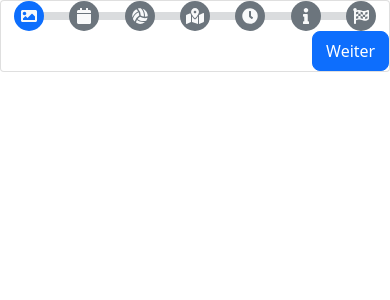
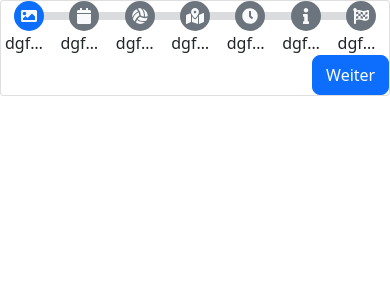
Before and after one commit to MBD-Team/CustomMBDComponents, a Vue app: page / in a window 390 px wide. Shown: the top 300 px of the page. Built offline with nearby package versions, Linux system fonts and the light colour scheme; what vue3-touch-events would draw is missing.

Commit message:
make step.title responsiv

```diff
--- a/src/App.vue
+++ b/src/App.vue
@@ -1,14 +1,14 @@
 <template>
-  <div class="card">
+  <div class="card w-100">
     <Wizard
       :steps="[
-        { iconName: 'image' },
-        { iconName: 'calendar' },
-        { iconName: 'volleyball-ball' },
-        { iconName: 'map-marked-alt' },
-        { iconName: 'clock' },
-        { iconName: 'info' },
-        { iconName: 'flag-checkered' },
+        { iconName: 'image', title: 'dgfdfdfdfdfjkfgfg' },
+        { iconName: 'calendar', title: 'dgfdfdfdfdfjkfgfg' },
+        { iconName: 'volleyball-ball', title: 'dgfdfdfdfdfjkfgfg' },
+        { iconName: 'map-marked-alt', title: 'dgfdfdfdfdfjkfgfg' },
+        { iconName: 'clock', title: 'dgfdfdfdfdfjkfgfg' },
+        { iconName: 'info', title: 'dgfdfdfdfdfjkfgfg' },
+        { iconName: 'flag-checkered', title: 'dgfdfdfdfdfjkfgfg' },
       ]"
     ></Wizard>
   </div>
--- a/src/components/Wizard.vue
+++ b/src/components/Wizard.vue
@@ -1,7 +1,7 @@
 <template>
   <div
     ref="stepSelectorElem"
-    class="d-grid w-100"
+    class="d-grid"
     style="margin-top: -20px; padding-top: 20px"
     :style="{ height: 0, gridTemplateColumns: steps.map(_ => '1fr').join(' ') }"
   >
@@ -16,7 +16,7 @@
       />
     </template>
   </div>
-  <div class="d-grid w-100" :style="{ gridTemplateColumns: steps.map(_ => '1fr').join(' ') }">
+  <div class="d-grid" :style="{ gridTemplateColumns: steps.map(_ => '1fr').join(' ') }">
     <div
       v-for="step in steps.map((e, i) => ({ ...e, stepIndex: i }))"
       :key="step.stepIndex"
@@ -39,7 +39,7 @@
       <div :class="`text-center ${showStepIndices ? '' : 'd-none'}`">
         {{ step.stepIndex + 1 }}
       </div>
-      <div class="text-center">
+      <div class="text-center text-truncate" :style="`max-width: ${maxWidth}px`">
         {{ step.title }}
       </div>
     </div>
@@ -71,7 +71,7 @@
 </template>
 
 <script lang="ts" setup>
-import { ref, toRefs, VNodeRef, watch, watchEffect } from 'vue';
+import { onMounted, ref, toRefs, watch, watchEffect } from 'vue';
 import Button from './Button.vue';
 import Tooltip from './Tooltip.vue';
 const isMobile = ref(false);
@@ -153,6 +153,14 @@ watchEffect(() => {
 });
 
 const stepSelectorElem = ref<HTMLDivElement>();
+const maxWidth = ref(0);
+onMounted(() => {
+  new ResizeObserver(() => {
+    if (stepSelectorElem.value) {
+      maxWidth.value = stepSelectorElem.value?.offsetWidth / (steps.value.length * 1.2);
+    }
+  }).observe(stepSelectorElem.value);
+});
 function next() {
   if (onNext?.value) onNext.value();
   currentStepIndex.value++;
```
